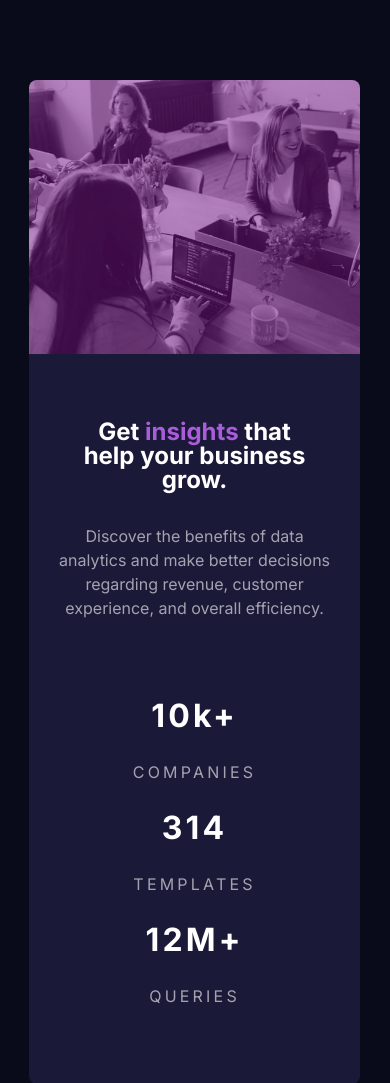
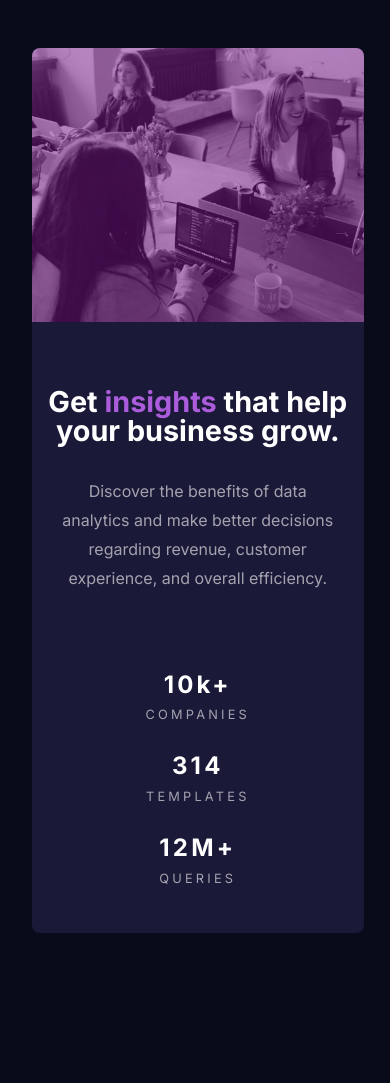
Before and after one commit to ThomasLincoln/Frontend_mentor_Stats_preview, a plain HTML site: page index.html in a window 390 px wide. Shown: the top 1083 px of the page. After the commit the page ends 981 px from the top, so only its background shows below. Drawn offline with Linux system fonts and the light colour scheme.

Commit message:
update semi-final

```diff
--- a/style.css
+++ b/style.css
@@ -189,11 +189,33 @@ p {
     padding-top: 1pc;
   }
 }
-@media only screen and (max-width: 360px) {
-}
-
 
 @media only screen and (max-width: 393px) {
+  .wrapper{
+    margin: 3pc 2pc;
+  }
+  h1{
+    font-size: 1.8pc;
+    margin: 0pc 1pc;
+  }
+  h3{
+    font-size: 1pc;
+    margin: 0pc 1.5pc;
+    line-height: 1.8pc;
+  }
+  .lista{
+    margin: 0pc;
+    padding: 3pc 0pc;
+  }
+  p{
+    font-size: 0.8pc;
+    padding: 0pc;
+  }
+  .first{
+    font-size: 1.5pc;
+    padding-top: 2pc;
+    padding-bottom: 0.8pc;
+  }
 }
 
 @media only screen and (max-width: 768px) {
```
